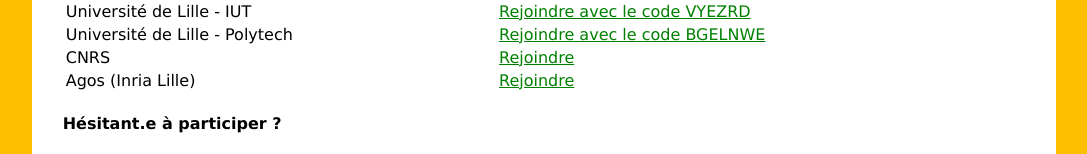
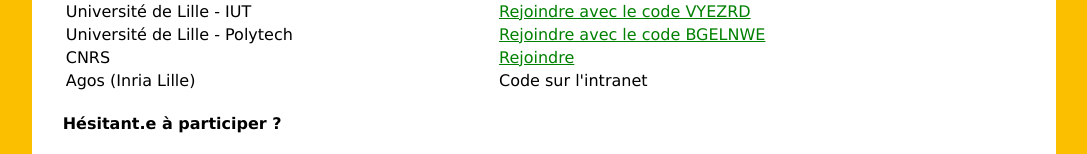
Before and after one commit to damienmarchal/damienmarchal.github.io, a plain HTML site: page projects/2025/mai-a-velo/index.html in a window 1280 px wide. Shown: the part 762-916 px from the top of the page, without its empty margins (96-1183 px from the left). Drawn offline with Linux system fonts and the light colour scheme.

Commit message:
Update index.html

```diff
--- a/projects/2025/mai-a-velo/index.html
+++ b/projects/2025/mai-a-velo/index.html
@@ -67,7 +67,7 @@
         </tr>
         <tr>
             <td>Agos (Inria Lille)</td>
-            <td><a href="https://geovelo.app/fr/communities/invites/CNFAIEH">Rejoindre</a></td>
+            <td>Code sur l'intranet</td>
         </tr>
     </table>
 
```
